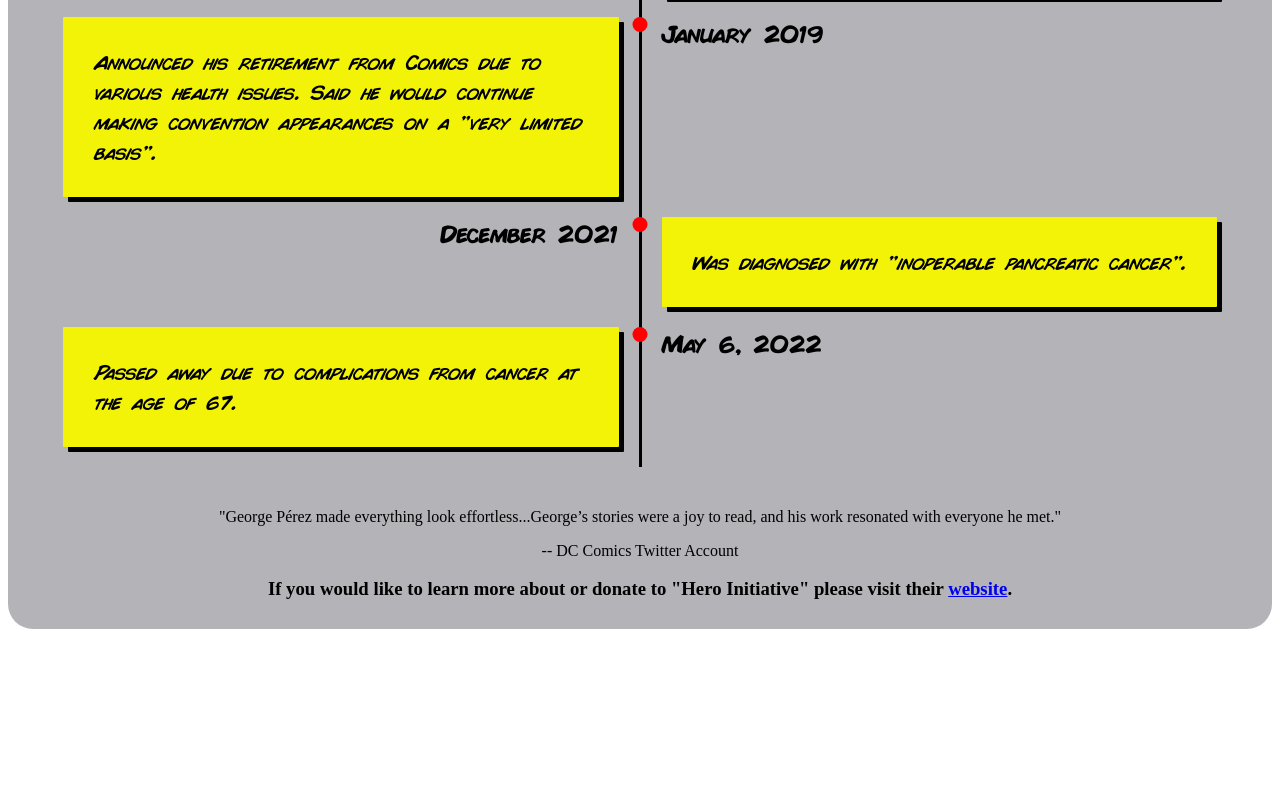
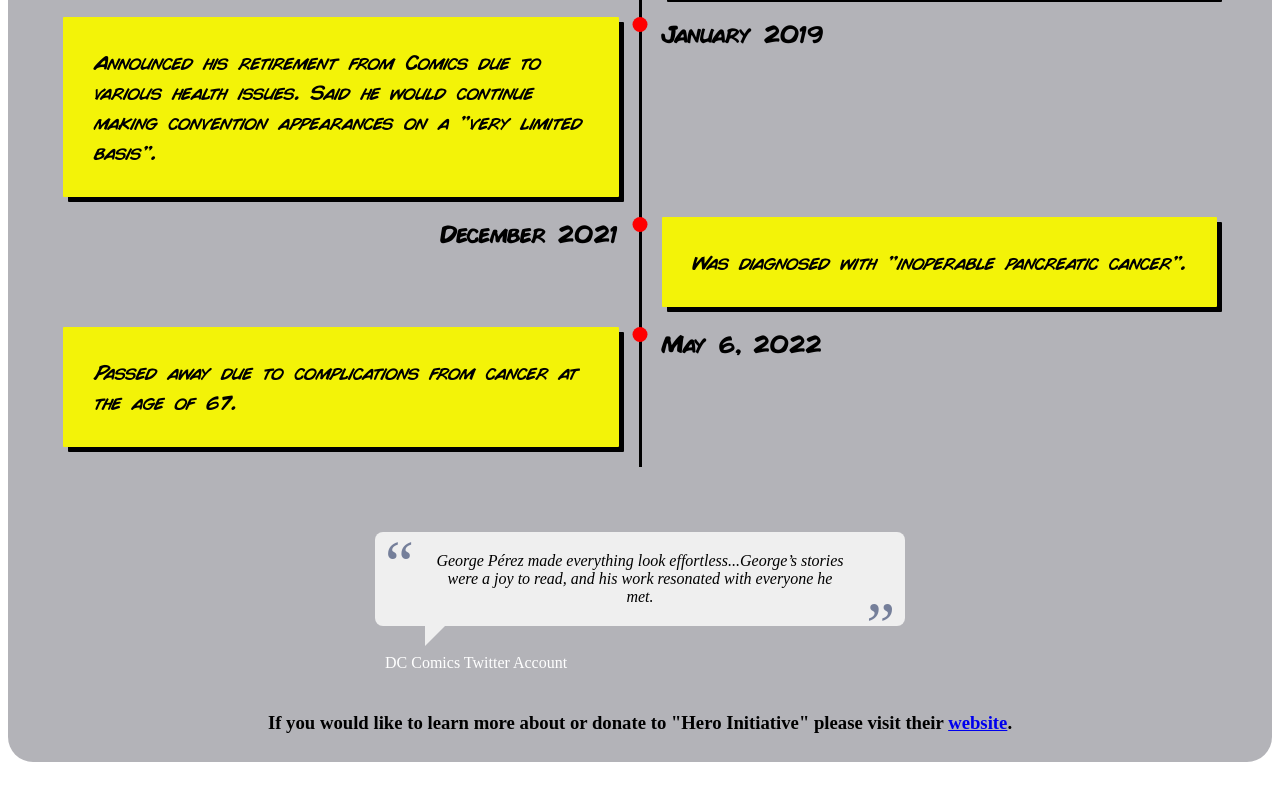
Before and after one commit to AaronJHarvey/Tribute-Page, a plain HTML site: page src/index.html in a window 1280 px wide. Shown: the part 5288-6075 px from the top of the page. Before the commit the page ends 5942 px from the top, so only its background shows below. Drawn offline with Linux system fonts and the light colour scheme.

Commit message:
Restyles blockquote

```diff
--- a/src/index.html
+++ b/src/index.html
@@ -405,13 +405,13 @@
                 </div>
 
                 <div id="content">
-                    <div class="testimonial">
+                    <div class="tribute-quote">
                         <blockquote>
-                            "George Pérez made everything look effortless...George’s stories were a joy to read, and his work resonated with everyone he met."
+                            George Pérez made everything look effortless...George’s stories were a joy to read, and his work resonated with everyone he met.
                         </blockquote>
                         <div></div>
                         <p>
-                           -- DC Comics Twitter Account
+                           DC Comics Twitter Account
                         </p>
                     </div>
                 </div>
--- a/src/styles.css
+++ b/src/styles.css
@@ -79,6 +79,57 @@ h1 {
 	margin-bottom: 0;
 }
 
+#content {
+	max-width: 550px;
+	margin: 5vh auto;
+}
+
+.tribute-quote blockquote {
+	margin: 10px 10px 0;
+	background: #efefef;
+	padding: 20px 60px;
+	position: relative;
+	border: none;
+	border-radius: 8px;
+	font-style: italic;
+}
+
+.tribute-quote blockquote:before,
+.tribute-quote blockquote:after {
+	content: '\201C';
+	position: absolute;
+	font-size: 65px;
+	line-height: 1;
+	color: #757f9a;
+	font-style: normal;
+}
+
+.tribute-quote blockquote:before {
+	top: 0;
+	left: 10px;
+}
+
+.tribute-quote blockquote:after {
+	content: '\201D';
+	right: 10px;
+	bottom: -0.5em;
+}
+
+.tribute-quote div {
+	width: 0;
+	height: 0;
+	border-left: 0 solid transparent;
+	border-right: 20px solid transparent;
+	border-top: 20px solid #efefef;
+	margin: 0 0 0 60px;
+}
+
+.tribute-quote p {
+	margin: 8px 0 0 20px;
+	text-align: left;
+	color: #fff;
+}
+
 /* blockquote {
 	font-style: italic;
 	text-align: center;
@@ -103,7 +154,6 @@ blockquote:after {
 	color: #757f9a;
 	font-style: normal;
 } */
-
 .timeline {
 	margin: 0 auto;
 	max-width: 100%;
```
